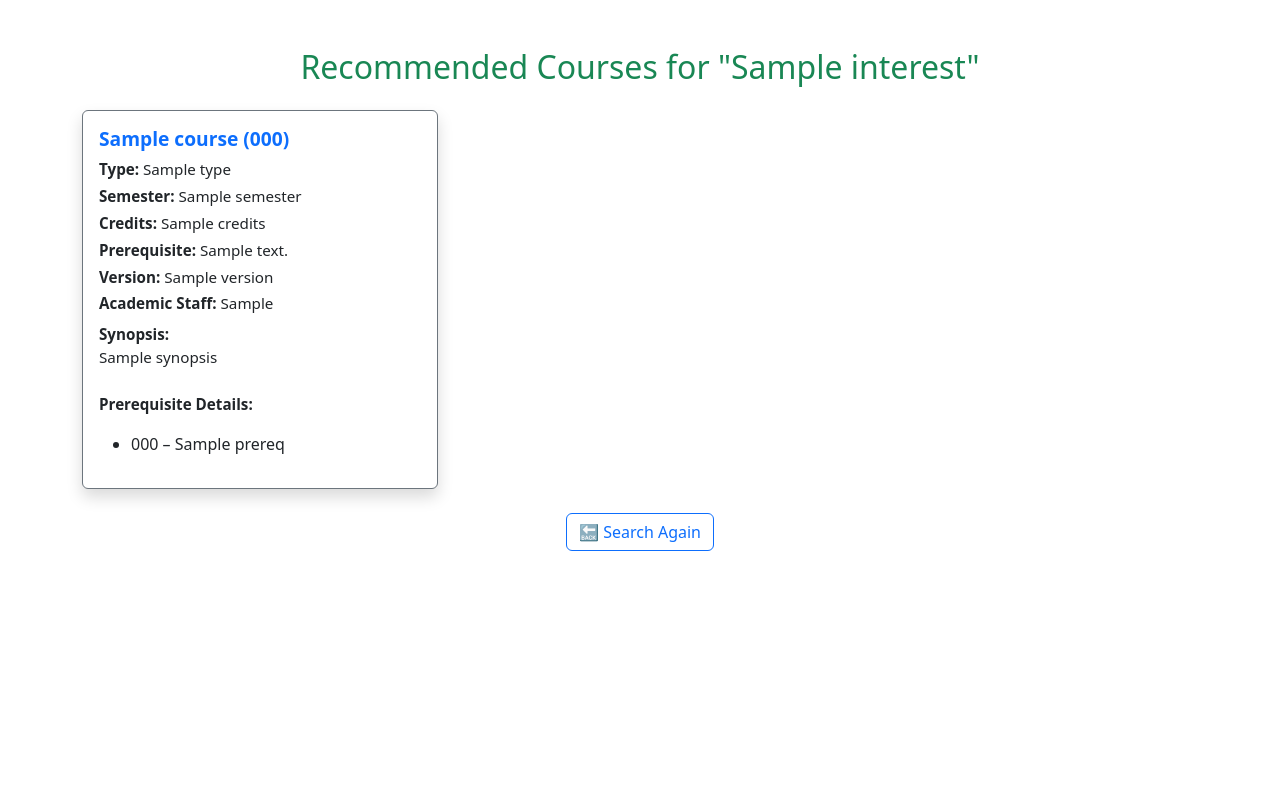
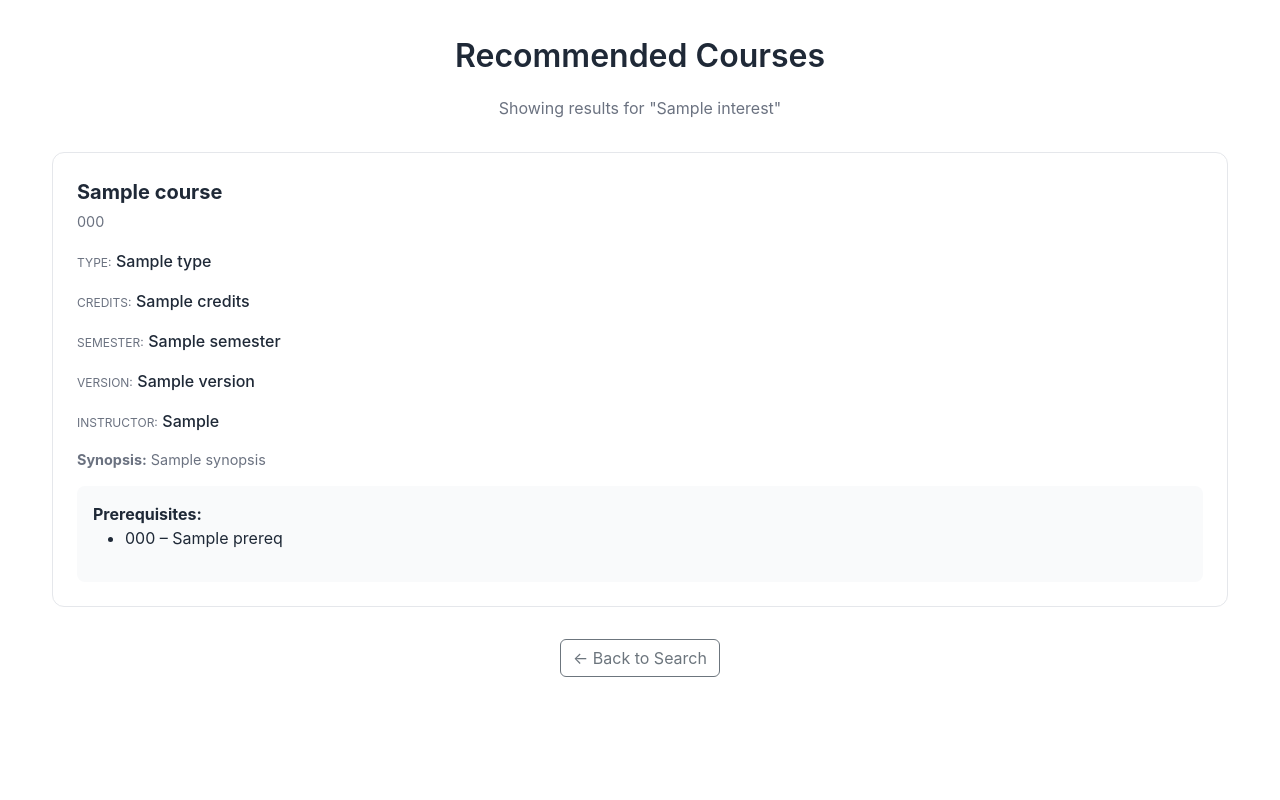
Before and after one commit to Nicholas1025/Smart-Course-Matching, a Flask app: template templates/results.html in a window 1280 px wide. Run offline with Flask 3, Linux system fonts and the light colour scheme; the template is opened without the code that fills it: most values are stand-ins (such as "Sample title", 1, 10 or a date in 2020); parts of the project's set-up code (start-up, migrations or seed data) failed here and were passed over.

Commit message:
Update UI

```diff
--- a/templates/results.html
+++ b/templates/results.html
@@ -1,53 +1,129 @@
-<!-- Bootstrap CSS CDN -->
-<link href="https://cdn.jsdelivr.net/npm/bootstrap@5.3.0/dist/css/bootstrap.min.css" rel="stylesheet">
-
 <!DOCTYPE html>
 <html lang="en">
 <head>
   <meta charset="UTF-8">
   <title>Recommended Courses</title>
+  <link href="https://cdn.jsdelivr.net/npm/bootstrap@5.3.0/dist/css/bootstrap.min.css" rel="stylesheet">
   <style>
-    .card-title {
+    :root {
+      --primary-color: #2563eb;
+      --text-primary: #1f2937;
+      --text-secondary: #6b7280;
+      --border-color: #e5e7eb;
+      --bg-light: #f9fafb;
+      --shadow-md: 0 4px 6px -1px rgb(0 0 0 / 0.1);
+    }
+
+    body {
+      font-family: -apple-system, BlinkMacSystemFont, 'Segoe UI', Roboto, sans-serif;
+      background-color: #ffffff;
+      color: var(--text-primary);
+      padding: 2rem 1rem;
+    }
+
+    .results-title {
+      font-size: 2rem;
+      font-weight: 600;
+      text-align: center;
+      margin-bottom: 1rem;
+    }
+
+    .results-subtitle {
+      text-align: center;
+      color: var(--text-secondary);
+      margin-bottom: 2rem;
+    }
+
+    .courses-grid {
+      display: grid;
+      grid-template-columns: repeat(auto-fit, minmax(350px, 1fr));
+      gap: 1.5rem;
+    }
+
+    .course-card {
+      border: 1px solid var(--border-color);
+      border-radius: 12px;
+      padding: 1.5rem;
+      background: white;
+      transition: box-shadow 0.15s ease-in-out;
+    }
+
+    .course-card:hover {
+      box-shadow: var(--shadow-md);
+    }
+
+    .course-title {
+      font-size: 1.25rem;
       font-weight: bold;
-      font-size: 1.2rem;
+      margin-bottom: 0.25rem;
     }
-    .card-text {
-      font-size: 0.95rem;
+
+    .course-code {
+      font-size: 0.9rem;
+      color: var(--text-secondary);
+      margin-bottom: 1rem;
     }
-    .card {
-      height: 100%;
+
+    .detail-label {
+      font-size: 0.75rem;
+      color: var(--text-secondary);
+      text-transform: uppercase;
+    }
+
+    .detail-value {
+      font-weight: 500;
+    }
+
+    .synopsis-text {
+      margin-top: 1rem;
+      color: var(--text-secondary);
+      font-size: 0.9rem;
+    }
+
+    .prerequisites {
+      margin-top: 1rem;
+      padding: 1rem;
+      background-color: var(--bg-light);
+      border-radius: 8px;
+    }
+
+    .back-section {
+      text-align: center;
+      margin-top: 2rem;
     }
   </style>
 </head>
-<body class="container my-5">
+<body>
+  <div class="container-lg" style="max-width: 1200px;">
 
-  <h2 class="mb-4 text-success text-center">Recommended Courses for "{{ interest }}"</h2>
+  <div class="results-title">Recommended Courses</div>
+  <div class="results-subtitle">Showing results for "{{ interest }}"</div>
 
   {% if courses %}
-    <div class="row g-4">
+    <div class="courses-grid">
       {% for course in courses %}
-        <div class="col-lg-4 col-md-6 d-flex">
-          <div class="card border-secondary shadow flex-fill">
-            <div class="card-body d-flex flex-column">
-              <h5 class="card-title text-primary">{{ course.name }} ({{ course.code }})</h5>
-              <p class="card-text mb-1"><strong>Type:</strong> {{ course.type }}</p>
-              <p class="card-text mb-1"><strong>Semester:</strong> {{ course.semester }}</p>
-              <p class="card-text mb-1"><strong>Credits:</strong> {{ course.credits }}</p>
-              <p class="card-text mb-1"><strong>Prerequisite:</strong> {{ course.prerequisite }}</p>
-              <p class="card-text mb-1"><strong>Version:</strong> {{ course.version }}</p>
-              <p class="card-text mb-2"><strong>Academic Staff:</strong> {{ course.academicStaff }}</p>
-              <p class="card-text"><strong>Synopsis:</strong><br>{{ course.synopsis }}</p>
+        <div class="course-card">
+          <div class="course-title">{{ course.name }}</div>
+          <div class="course-code">{{ course.code }}</div>
+
+          <p><span class="detail-label">Type:</span> <span class="detail-value">{{ course.type }}</span></p>
+          <p><span class="detail-label">Credits:</span> <span class="detail-value">{{ course.credits }}</span></p>
+          <p><span class="detail-label">Semester:</span> <span class="detail-value">{{ course.semester }}</span></p>
+          <p><span class="detail-label">Version:</span> <span class="detail-value">{{ course.version }}</span></p>
+          <p><span class="detail-label">Instructor:</span> <span class="detail-value">{{ course.academicStaff }}</span></p>
+
+          <div class="synopsis-text"><strong>Synopsis:</strong> {{ course.synopsis }}</div>
 
           {% if course.prerequisites %}
-                <p class="card-text mt-2"><strong>Prerequisite Details:</strong></p>
+            <div class="prerequisites">
+              <strong>Prerequisites:</strong>
               <ul>
                 {% for prereq in course.prerequisites %}
                   <li>{{ prereq.code }} – {{ prereq.title }}</li>
                 {% endfor %}
               </ul>
+            </div>
           {% endif %}
-            </div>
-          </div>
         </div>
       {% endfor %}
     </div>
@@ -55,9 +131,9 @@
     <div class="alert alert-warning mt-4">No courses found for this interest.</div>
   {% endif %}
 
-  <div class="text-center mt-4">
-    <a href="{{ url_for('index') }}" class="btn btn-outline-primary">🔙 Search Again</a>
+  <div class="back-section">
+    <a href="{{ url_for('index') }}" class="btn btn-outline-secondary">← Back to Search</a>
   </div>
-
+</div>
 </body>
 </html>
```
Also changed, not shown: templates/index.html (+71 -24 lines). Lines whose indentation alone changed are shown as unchanged.
